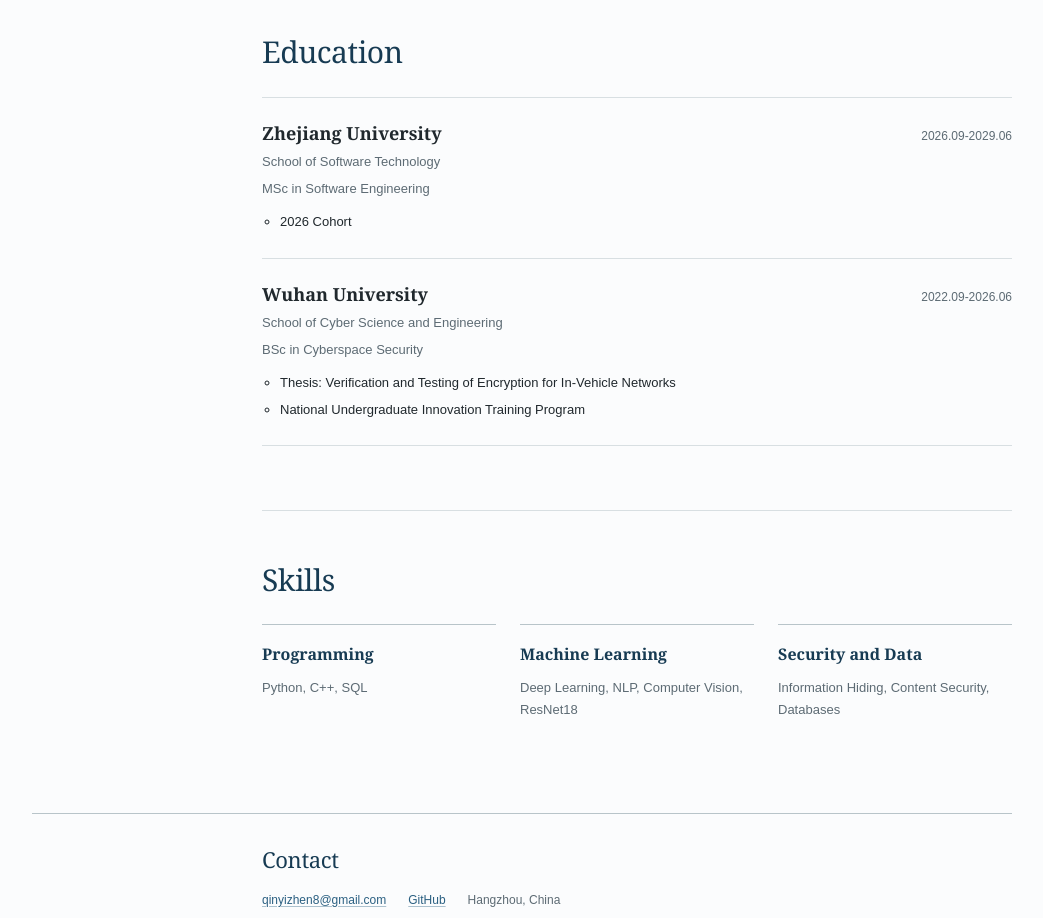
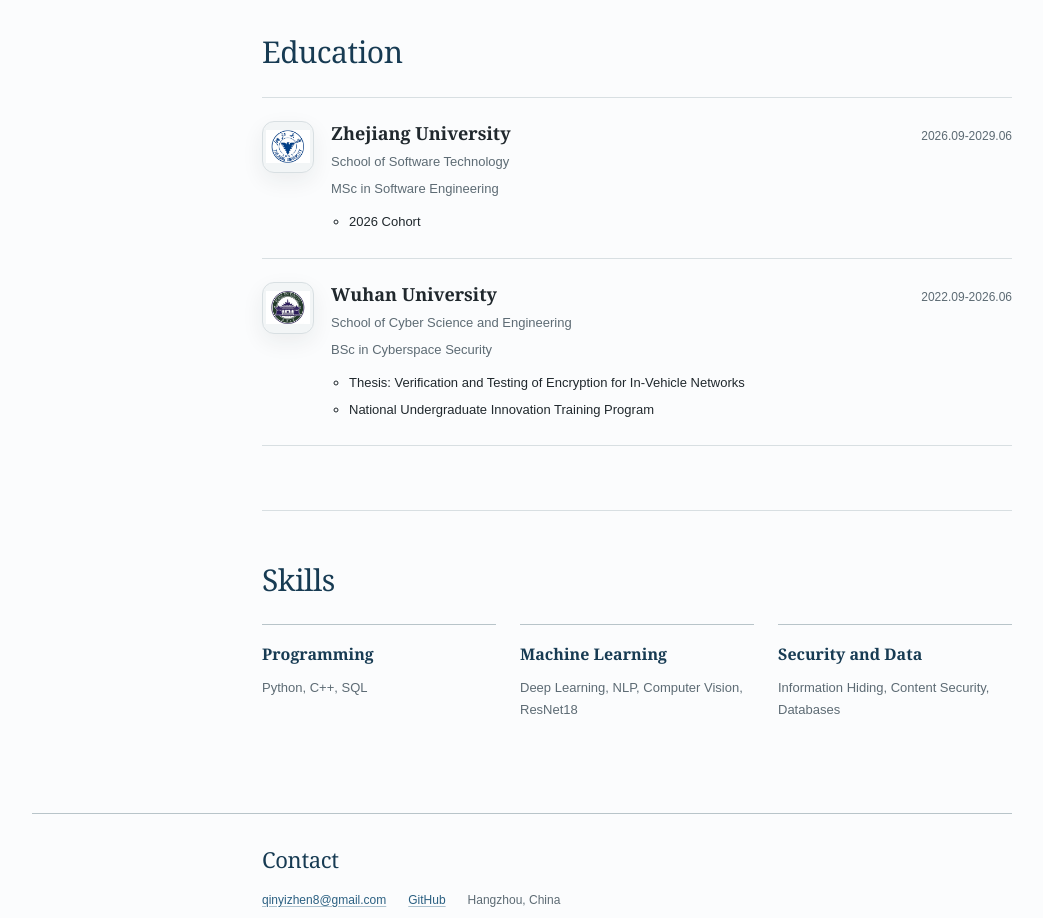
Before and after one commit to Jackyqqqqqq/Jackyqqqqqq.github.io, a React (Vite) app in the folder academic-homepage/: page / in a window 1280 px wide. Shown: the part 1520-2438 px from the top of the page, without its empty margins (118-1161 px from the left). Built offline with nearby package versions, Linux system fonts and the light colour scheme.

Commit message:
feat: add university emblems

```diff
--- a/academic-homepage/src/components/EducationSection.tsx
+++ b/academic-homepage/src/components/EducationSection.tsx
@@ -14,6 +14,16 @@
         {siteContent.education.map((entry) => (
           <li key={`${entry.institution.en}-${entry.period}`}>
             <article>
+              <div className="education-logo-frame">
+                <img
+                  alt={pick(entry.logoAlt, locale)}
+                  className="education-logo"
+                  height="44"
+                  src={entry.logo}
+                  width="44"
+                />
+              </div>
+              <div className="education-body">
                 <div className="education-heading">
                   <h3>{pick(entry.institution, locale)}</h3>
                   <time>{entry.period}</time>
@@ -25,6 +35,7 @@
                     <li key={detail.en}>{pick(detail, locale)}</li>
                   ))}
                 </ul>
+              </div>
             </article>
           </li>
         ))}
--- a/academic-homepage/src/content.ts
+++ b/academic-homepage/src/content.ts
@@ -22,8 +22,8 @@
     { id: "hinet-steganography", title: { zh: "HiNet 图像隐写研究", en: "HiNet Image Steganography Study" }, period: "2025.01-2025.06", tags: ["Deep Learning", "Steganography", "Privacy"], summary: { zh: "复现可逆神经网络的图像隐藏与恢复。", en: "Reproduced image hiding and recovery with an invertible network." }, method: { zh: "加入 DataEncoder 与 DataDecoder 以支持二进制载荷。", en: "Added DataEncoder and DataDecoder for binary payloads." }, result: { zh: "扩展到二进制数据的隐私传输。", en: "Extended the method to private binary-data transmission." } }
   ],
   education: [
-    { institution: { zh: "浙江大学", en: "Zhejiang University" }, school: { zh: "软件学院", en: "School of Software Technology" }, degree: { zh: "软件工程 · 硕士", en: "MSc in Software Engineering" }, period: "2026.09-2029.06", details: [{ zh: "2026 级硕士研究生", en: "2026 Cohort" }] },
-    { institution: { zh: "武汉大学", en: "Wuhan University" }, school: { zh: "国家网络安全学院", en: "School of Cyber Science and Engineering" }, degree: { zh: "网络空间安全 · 本科", en: "BSc in Cyberspace Security" }, period: "2022.09-2026.06", details: [{ zh: "毕业论文：《车载网络安全加密技术验证与测试》", en: "Thesis: Verification and Testing of Encryption for In-Vehicle Networks" }, { zh: "国家级大学生创新训练项目", en: "National Undergraduate Innovation Training Program" }] }
+    { institution: { zh: "浙江大学", en: "Zhejiang University" }, school: { zh: "软件学院", en: "School of Software Technology" }, degree: { zh: "软件工程 · 硕士", en: "MSc in Software Engineering" }, period: "2026.09-2029.06", logo: "/university-logos/zhejiang-university.svg", logoAlt: { zh: "浙江大学校徽", en: "Zhejiang University emblem" }, details: [{ zh: "2026 级硕士研究生", en: "2026 Cohort" }] },
+    { institution: { zh: "武汉大学", en: "Wuhan University" }, school: { zh: "国家网络安全学院", en: "School of Cyber Science and Engineering" }, degree: { zh: "网络空间安全 · 本科", en: "BSc in Cyberspace Security" }, period: "2022.09-2026.06", logo: "/university-logos/wuhan-university.svg", logoAlt: { zh: "武汉大学校徽", en: "Wuhan University emblem" }, details: [{ zh: "毕业论文：《车载网络安全加密技术验证与测试》", en: "Thesis: Verification and Testing of Encryption for In-Vehicle Networks" }, { zh: "国家级大学生创新训练项目", en: "National Undergraduate Innovation Training Program" }] }
   ],
   skills: [
     { label: { zh: "编程", en: "Programming" }, items: ["Python", "C++", "SQL"] },
--- a/academic-homepage/src/content.types.ts
+++ b/academic-homepage/src/content.types.ts
@@ -32,7 +32,7 @@
   about: LocalizedText[];
   research: Array<{ title: LocalizedText; description: LocalizedText }>;
   projects: ProjectContent[];
-  education: Array<{ institution: LocalizedText; school: LocalizedText; degree: LocalizedText; period: string; details: LocalizedText[] }>;
+  education: Array<{ institution: LocalizedText; school: LocalizedText; degree: LocalizedText; period: string; logo: string; logoAlt: LocalizedText; details: LocalizedText[] }>;
   skills: Array<{ label: LocalizedText; items: string[] }>;
   ui: SiteUiContent;
 }
--- a/academic-homepage/src/styles.css
+++ b/academic-homepage/src/styles.css
@@ -797,21 +797,51 @@
   border-bottom: 1px solid var(--line);
 }
 
-.education-list article > p {
+.education-list article {
+  display: grid;
+  grid-template-columns: 52px minmax(0, 1fr);
+  align-items: start;
+  gap: 17px;
+}
+
+.education-logo-frame {
+  display: grid;
+  width: 52px;
+  height: 52px;
+  place-items: center;
+  overflow: hidden;
+  border: 1px solid var(--line);
+  border-radius: 12px;
+  background: var(--surface);
+  box-shadow: 0 8px 22px color-mix(in srgb, var(--ink) 7%, transparent);
+}
+
+.education-logo {
+  display: block;
+  width: 44px;
+  height: 44px;
+  object-fit: contain;
+}
+
+.education-body {
+  min-width: 0;
+}
+
+.education-body > p {
   margin: 5px 0 0;
   color: var(--muted);
   font-size: 0.8125rem;
   line-height: 1.65;
 }
 
-.education-list article > ul {
+.education-body > ul {
   margin: 12px 0 0;
   padding-left: 18px;
   color: var(--ink);
   font-size: 0.8125rem;
 }
 
-.education-list article > ul li + li {
+.education-body > ul li + li {
   margin-top: 4px;
 }
 
@@ -1093,6 +1123,22 @@
     gap: 4px;
   }
 
+  .education-list article {
+    grid-template-columns: 46px minmax(0, 1fr);
+    gap: 13px;
+  }
+
+  .education-logo-frame {
+    width: 46px;
+    height: 46px;
+    border-radius: 10px;
+  }
+
+  .education-logo {
+    width: 38px;
+    height: 38px;
+  }
+
   .project-details {
     grid-template-columns: minmax(0, 1fr);
     gap: 14px;
```
Also changed, not shown: academic-homepage/public/university-logos/zhejiang-university.svg (added), 1 other file (tests, documents, lock files or other folders). Lines whose indentation alone changed are shown as unchanged.
